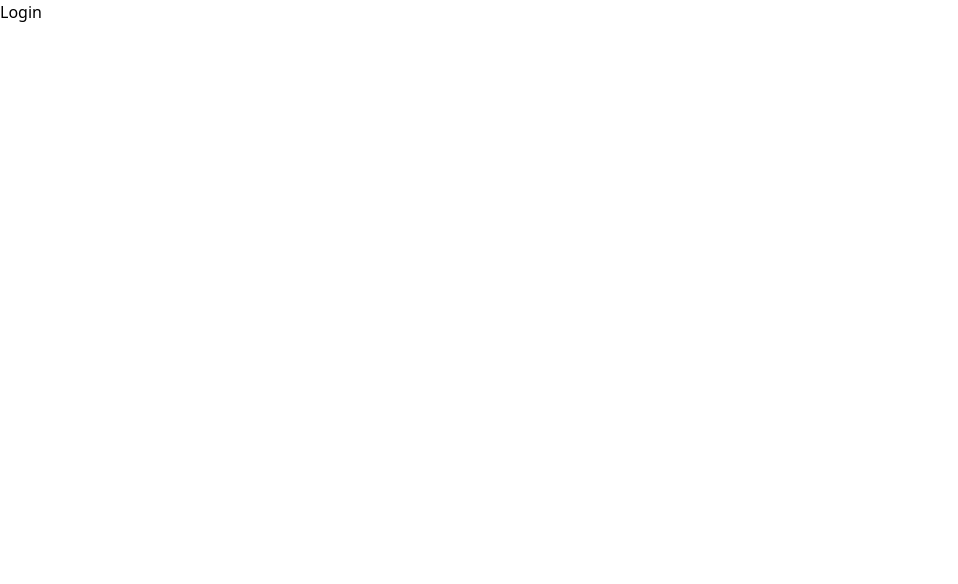
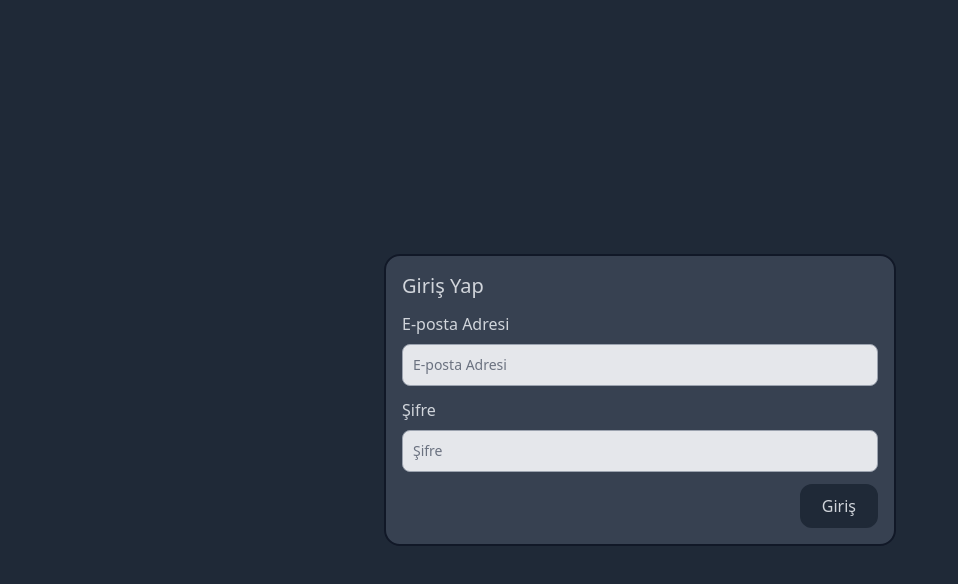
Before and after one commit to eminakcil/qr-menu-react, a React (Vite) app: page /auth/login in a window 1280 px wide. Shown: the top 584 px of the page, without its empty margins (0-958 px from the left). Built offline with nearby package versions, Linux system fonts and the light colour scheme.

Commit message:
login page design

```diff
--- a/src/pages/auth/Login.jsx
+++ b/src/pages/auth/Login.jsx
@@ -1,4 +1,32 @@
+import Input from '@components/Input'
+
 const Login = () => {
-  return <div>Login</div>
+  return (
+    <div className="min-h-screen bg-gray-800 text-gray-300 grid place-items-center">
+      <div className="p-4 bg-gray-700 rounded-2xl border-2 border-solid border-gray-900 max-w-lg w-full">
+        <div className="flex flex-col gap-3">
+          <span className="font-medium text-xl">Giriş Yap</span>
+          <form>
+            <div className="space-y-3">
+              <div>
+                <Input label="E-posta Adresi" />
+              </div>
+              <div>
+                <Input label="Şifre" />
+              </div>
+              <div className="text-end">
+                <button
+                  type="submit"
+                  className="rounded-xl bg-gray-800 hover:bg-gray-700 border-2 border-solid border-gray-800 px-5 py-2"
+                >
+                  Giriş
+                </button>
+              </div>
+            </div>
+          </form>
+        </div>
+      </div>
+    </div>
+  )
 }
 export default Login
```
